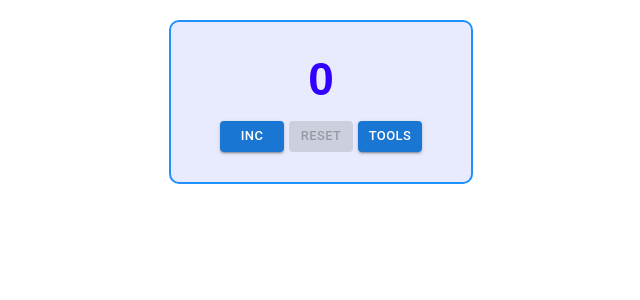
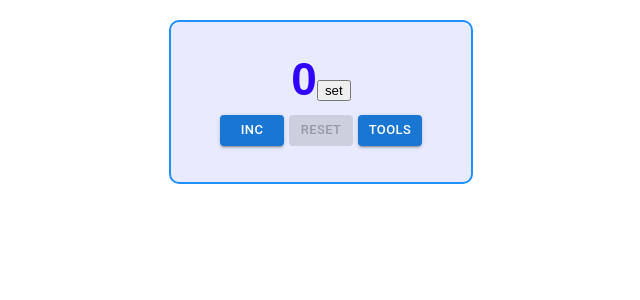
Before and after one commit to shevchenkooleg/counter, a React (Create React App) app: page / in a window 1280 px wide. Shown: the top 300 px of the page, without its empty margins (319-959 px from the left). Built offline with nearby package versions, Linux system fonts and the light colour scheme.

Commit message:
trying to implement error messages

```diff
--- a/src/App.css
+++ b/src/App.css
@@ -1,7 +1,12 @@
 .App {
     display: grid;
     transition-duration: 0.5s;
-    grid-template-rows: 1fr 1fr 1fr;
+    grid-template-rows: 10fr 4fr 10fr 10fr;
+    grid-template:
+        'screen'
+        'error'
+        'buttonsBar'
+        'toolsBar';
     text-align: center;
     height: 120px;
     border: 2px solid dodgerblue;
@@ -12,6 +17,6 @@
     background-color: rgba(150, 165, 246, 0.22);
 }
 
-.AppToolsEnabled{
+.AppToolsEnabled {
     height: 200px;
 }
--- a/src/App.tsx
+++ b/src/App.tsx
@@ -1,11 +1,12 @@
-import Button from '@mui/material/Button/Button';
-import React, {useState} from 'react';
+import React, {useEffect, useState} from 'react';
 import './App.css';
 import ButtonsBar from './components/ButtonsBar/ButtonsBar';
 import Screen from "./components/Screen/Screen";
 import {ToolsBar} from "./components/ToolsBar/ToolsBar";
+import ErrorMessage from "./components/ErrorMessage/ErrorMessage";
 
 function App() {
+
 
     let [startValue, setStartValue] = useState(0)
     let [stopValue, setStopValue] = useState(5)
@@ -13,47 +14,79 @@ function App() {
     let [counter, setCounter] = useState(startValue)
     let [toolsRender, setToolsRender] = useState(false)
     let [display, setDisplay] = useState(false)
+    let [error, setError] = useState(false)
+
+    useEffect(() => {
+        getFromLocalStorage()
+    }, [])
+    useEffect(() => {
+        setToLocalStorage()
+
+    }, [startValue, stopValue, stepValue])
+
+    const setToLocalStorage = () => {
+        localStorage.setItem('counterStartValue', JSON.stringify(startValue))
+        localStorage.setItem('counterStopValue', JSON.stringify(stopValue))
+        localStorage.setItem('counterStepValue', JSON.stringify(stepValue))
+    }
+
+    const getFromLocalStorage = () => {
+        let restoreStartValue = localStorage.getItem('counterStartValue')
+        if (restoreStartValue) {
+            setStartValue(JSON.parse(restoreStartValue))
+        }
+        let restoreStopValue = localStorage.getItem('counterStopValue')
+        if (restoreStopValue) {
+            setStopValue(JSON.parse(restoreStopValue))
+        }
+        let restoreStepValue = localStorage.getItem('counterStepValue')
+        if (restoreStepValue) {
+            setStepValue(JSON.parse(restoreStepValue))
+        }
+
+    }
 
     const values = {startValue, stopValue, stepValue}
 
-  const counterChangeCallback = (title:string) => {
+    const counterChangeCallback = (title: string) => {
         title === 'inc' && counter < stopValue && setCounter(counter + stepValue)
         title === 'reset' && counter !== startValue && setCounter(startValue)
     }
-  const buttonsBlockCallback = (title:string) => {
+    const buttonsBlockCallback = (title: string) => {
         if (title === 'inc' && counter < stopValue || title === 'reset' && counter !== startValue) {
             return false
         }
         return true
     }
-  const changeValueCallback = (title:string, newValue:number) => {
-    if (title === 'start') {
+    const changeValueCallback = (title: string, newValue: number) => {
+        if (title === 'start' && newValue >= 0 && newValue < stopValue) {
             setStartValue(newValue)
             setCounter(newValue)
-    } else if (title === 'stop') {
+        } else if (title === 'stop' && newValue > startValue) {
             setStopValue(newValue)
-    } else if (title === 'step') {
+        } else if (title === 'step' && newValue > 0) {
             setStepValue(newValue)
         }
     }
     const toolsBarRenderHandler = () => {
         setToolsRender(!toolsRender)
-    setTimeout(()=>setDisplay(!display),450)
+        setTimeout(() => setDisplay(!display), 450)
     }
 
 
     return (
         <div className={!toolsRender ? "App" : 'App AppToolsEnabled'}>
 
-      <Screen counter={counter}/>
+            <Screen counter={counter} stopValue={stopValue} error={error} setError={setError}/>
+            {error && <ErrorMessage/>}
             <ButtonsBar counterChangeCallback={counterChangeCallback}
                         buttonsBlockCallback={buttonsBlockCallback}
                         toolsBarRenderHandler={toolsBarRenderHandler}/>
+
             {toolsRender && display && <ToolsBar values={values} changeValueCallback={changeValueCallback}/>}
         </div>
     );
 }
 
 
-
 export default App;
--- /dev/null
+++ b/src/components/ErrorMessage/ErrorMessage.tsx
@@ -0,0 +1,14 @@
+import React from 'react';
+
+type ErrorMessagePropsType = {
+}
+
+const ErrorMessage:React.FC<ErrorMessagePropsType> = () => {
+    return (
+        <div>
+            Error
+        </div>
+    );
+};
+
+export default ErrorMessage;
--- a/src/components/Screen/Screen.module.css
+++ b/src/components/Screen/Screen.module.css
@@ -1,7 +1,11 @@
 .screen {
-    margin: 10px;
+    margin: 10px 0 0 0;
     font-size: 46px;
     font-family: sans-serif;
     font-weight: bold;
     color: #3100ff;
 }
+
+.red {
+    color:red;
+}
--- a/src/components/Screen/Screen.tsx
+++ b/src/components/Screen/Screen.tsx
@@ -1,15 +1,30 @@
 import React from 'react'
 import s from './Screen.module.css'
+import ErrorMessage from "../ErrorMessage/ErrorMessage";
 
 type ScreenPropsType = {
     counter: number
+    stopValue: number
+    error: boolean
+    setError: (error:boolean)=>void
 }
 
 const Screen: React.FC<ScreenPropsType> = (
-    {counter}
+    {counter, stopValue,error, setError}
 ) => {
+
+    const finalClass = `${s.screen} ${(counter >= stopValue) ? s.red : ''}`
+
     return (
-        <div className={s.screen}>{counter}</div>
+        <>
+            <div
+                className={finalClass}>{counter}
+                <span><button onClick={()=>setError(!error)}>set</button></span>
+            </div>
+
+        </>
+
+
     )
 }
 
--- a/src/components/ToolsBar/ToolItem/ToolItem.tsx
+++ b/src/components/ToolsBar/ToolItem/ToolItem.tsx
@@ -1,5 +1,4 @@
 import React from 'react';
-import Button from "../../ButtonsBar/Button/Button";
 import ArrowCircleUpIcon from '@mui/icons-material/ArrowCircleUp';
 import ArrowCircleDownIcon from '@mui/icons-material/ArrowCircleDown';
 import IconButton from '@mui/material/IconButton';
```
Lines whose indentation alone changed are shown as unchanged.
